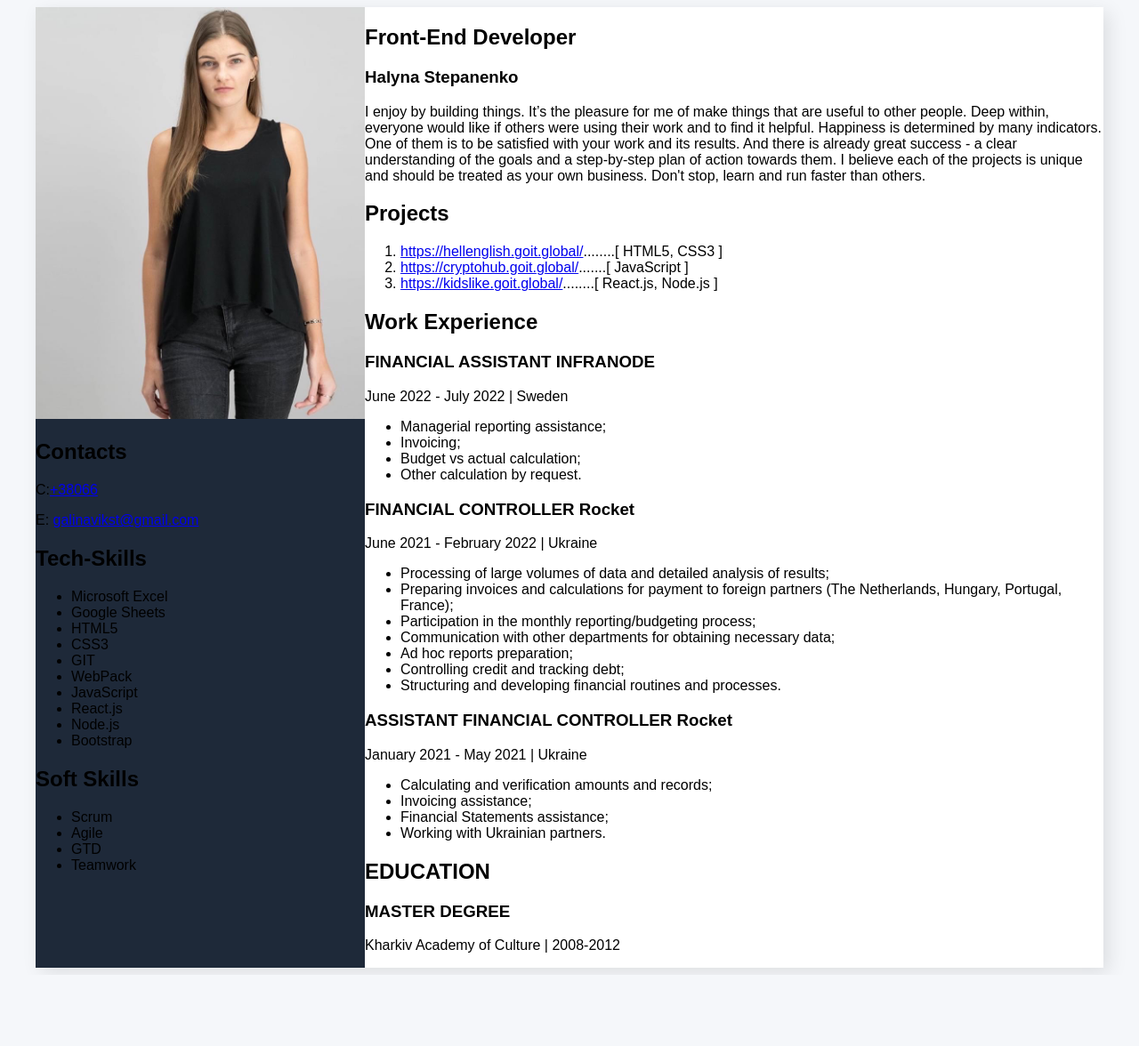
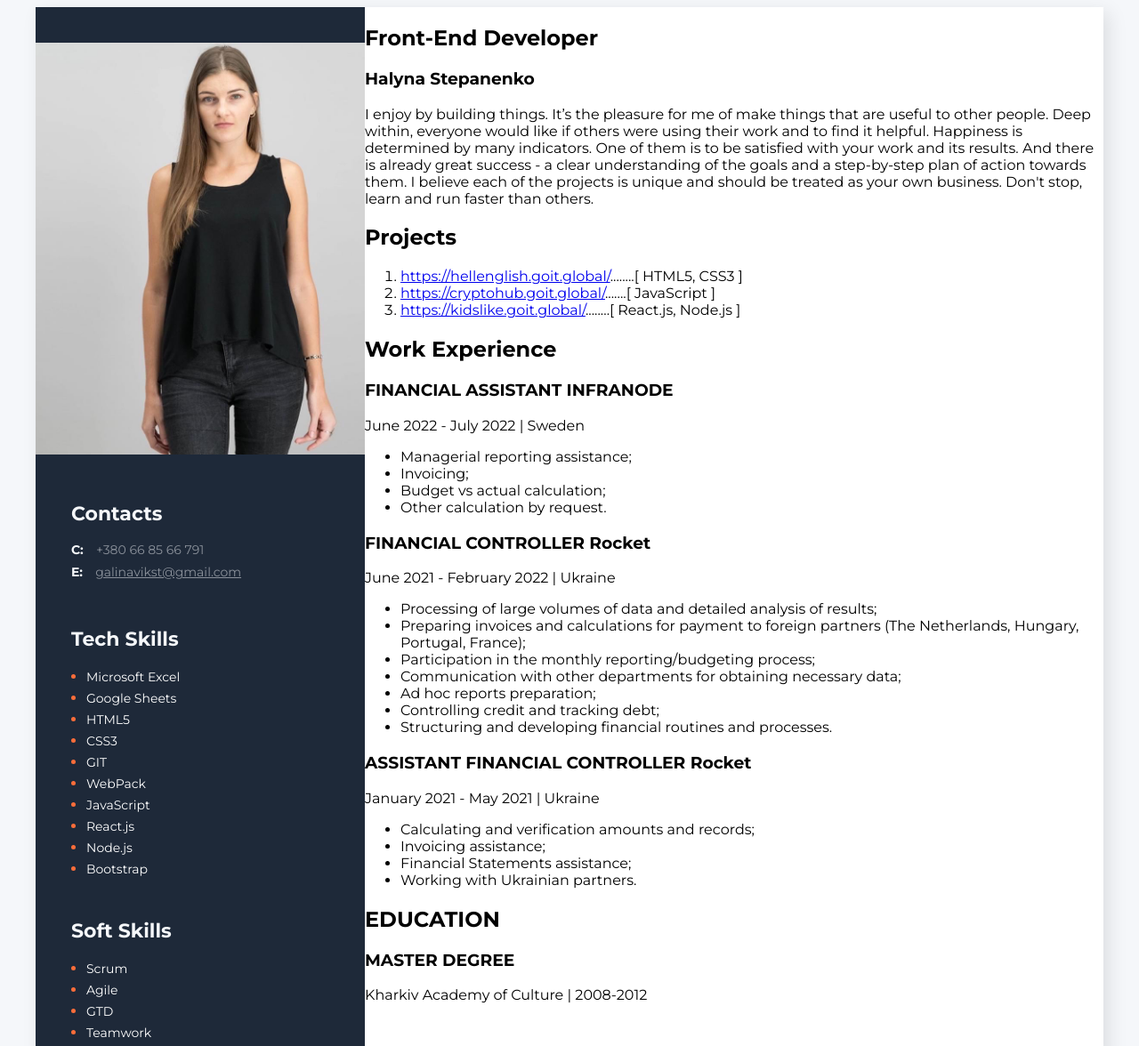
Before and after one commit to galinavikst/marafon-resume, a plain HTML site: page index.html in a window 1280 px wide. Shown: the top 1176 px of the page at 89% size. Before the commit the page ends 1096 px from the top, so only its background shows below. Drawn offline with Linux system fonts and the light colour scheme.

Commit message:
styling aside

```diff
--- a/index.html
+++ b/index.html
@@ -109,37 +109,63 @@
         </div>
       </section>
       <aside class="info">
-        <img src="./img/my-photo.JPG" alt="personal-photo" width="370" />
-        <div class="contacts">
+        <img
+          src="./img/my-photo.JPG"
+          alt="personal-photo"
+          width="370"
+          class="info-img"
+        />
+        <div class="aside contacts">
           <h2 class="title">Contacts</h2>
-          <p>C:<a href="tel:+38066">+38066</a></p>
           <p>
-            E:
-            <a href="mail.to:galinavikst@gmail.com">galinavikst@gmail.com</a>
+            <span class="contact-type">C:</span>
+            <a href="tel:+38066856791" class="tel">+380 66 85 66 791</a>
+          </p>
+          <p>
+            <span class="contact-type">E:</span>
+            <a href="mail.to:galinavikst@gmail.com" class="mail"
+              >galinavikst@gmail.com</a
+            >
           </p>
         </div>
-        <div class="tech-skills">
-          <h2 class="title">Tech-Skills</h2>
+        <div class="aside tech-skills">
+          <h2 class="title">Tech Skills</h2>
           <ul class="skills">
-            <li class="item">Microsoft Excel</li>
-            <li class="item">Google Sheets</li>
-            <li class="item">HTML5</li>
-            <li class="item">CSS3</li>
-            <li class="item">GIT</li>
-            <li class="item">WebPack</li>
-            <li class="item">JavaScript</li>
-            <li class="item">React.js</li>
-            <li class="item">Node.js</li>
-            <li class="item">Bootstrap</li>
+            <li class="tech-item">
+              <span class="tech-item-text">Microsoft Excel</span>
+            </li>
+            <li class="tech-item">
+              <span class="tech-item-text">Google Sheets</span>
+            </li>
+            <li class="tech-item"><span class="tech-item-text">HTML5</span></li>
+            <li class="tech-item"><span class="tech-item-text">CSS3</span></li>
+            <li class="tech-item"><span class="tech-item-text">GIT</span></li>
+            <li class="tech-item">
+              <span class="tech-item-text">WebPack</span>
+            </li>
+            <li class="tech-item">
+              <span class="tech-item-text">JavaScript</span>
+            </li>
+            <li class="tech-item">
+              <span class="tech-item-text">React.js</span>
+            </li>
+            <li class="tech-item">
+              <span class="tech-item-text">Node.js</span>
+            </li>
+            <li class="tech-item">
+              <span class="tech-item-text">Bootstrap</span>
+            </li>
           </ul>
         </div>
-        <div class="soft-skills">
+        <div class="aside soft-skills">
           <h2 class="title">Soft Skills</h2>
           <ul class="skills">
-            <li class="item">Scrum</li>
-            <li class="item">Agile</li>
-            <li class="item">GTD</li>
-            <li class="item">Teamwork</li>
+            <li class="soft-item"><span class="soft-item-text">Scrum</span></li>
+            <li class="soft-item"><span class="soft-item-text">Agile</span></li>
+            <li class="soft-item"><span class="soft-item-text">GTD</span></li>
+            <li class="soft-item">
+              <span class="soft-item-text">Teamwork</span>
+            </li>
           </ul>
         </div>
       </aside>
--- a/styles/style.css
+++ b/styles/style.css
@@ -1,19 +1,78 @@
 :root {
+  --body-bg-color: #f5f7fa;
+  --page-bg-white-color: #ffffff;
+  --aside-bg-color: #1e2939;
+  --accent-color: #fb6d3a;
 }
 
 body {
-  font-family: Montserat, sans-serif;
-  background: #f5f7fa;
+  font-family: "Montserrat", sans-serif;
+  background: var(--body-bg-color);
 }
+
 .page {
   display: flex;
   flex-direction: row-reverse;
   width: 1200px;
   margin: 0 auto;
 
-  background: #ffffff;
+  background: var(--page-bg-white-color);
   box-shadow: 6px 6px 20px rgba(0, 0, 0, 0.1);
 }
+/* ..........aside............ */
+.info-img {
+  margin-bottom: 50px;
+}
 aside {
-  background: #1e2939;
+  background: var(--aside-bg-color);
+  color: var(--body-bg-color);
+  padding-top: 40px;
+  width: 370px;
 }
+aside .title {
+  font-weight: 700;
+  font-size: 22px;
+  line-height: 1.22;
+  margin: 0 0 15px 40px;
+}
+aside p {
+  margin-bottom: 0px;
+  margin-top: 0;
+}
+.contact-type {
+  font-style: normal;
+  font-weight: 700;
+  font-size: 14px;
+  margin-left: 40px;
+  line-height: calc(24 / 14);
+  margin-right: 10px;
+}
+.aside .tel,
+.aside .mail {
+  font-size: 14px;
+  line-height: 1.71;
+  color: inherit;
+  opacity: 0.5;
+}
+.tel {
+  text-decoration: none;
+}
+.aside.contacts {
+  margin-bottom: 50px;
+}
+.soft-skills.aside {
+  margin-top: 45px;
+}
+.skills {
+  margin-left: 17px;
+}
+.soft-item,
+.tech-item {
+  color: var(--accent-color);
+}
+.soft-item-text,
+.tech-item-text {
+  color: var(--page-bg-white-color);
+  font-size: 14px;
+  line-height: calc(24 / 14);
+}
```
